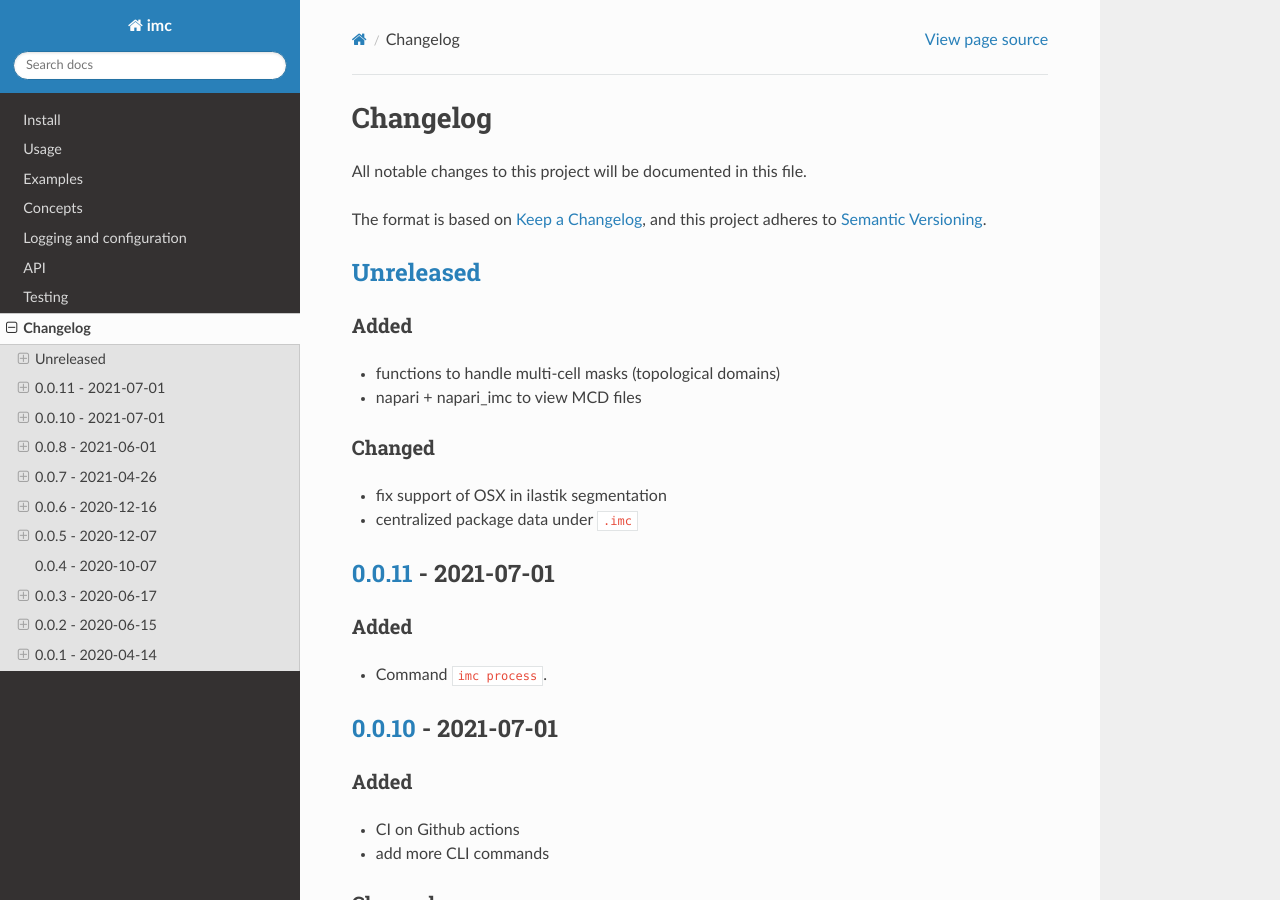
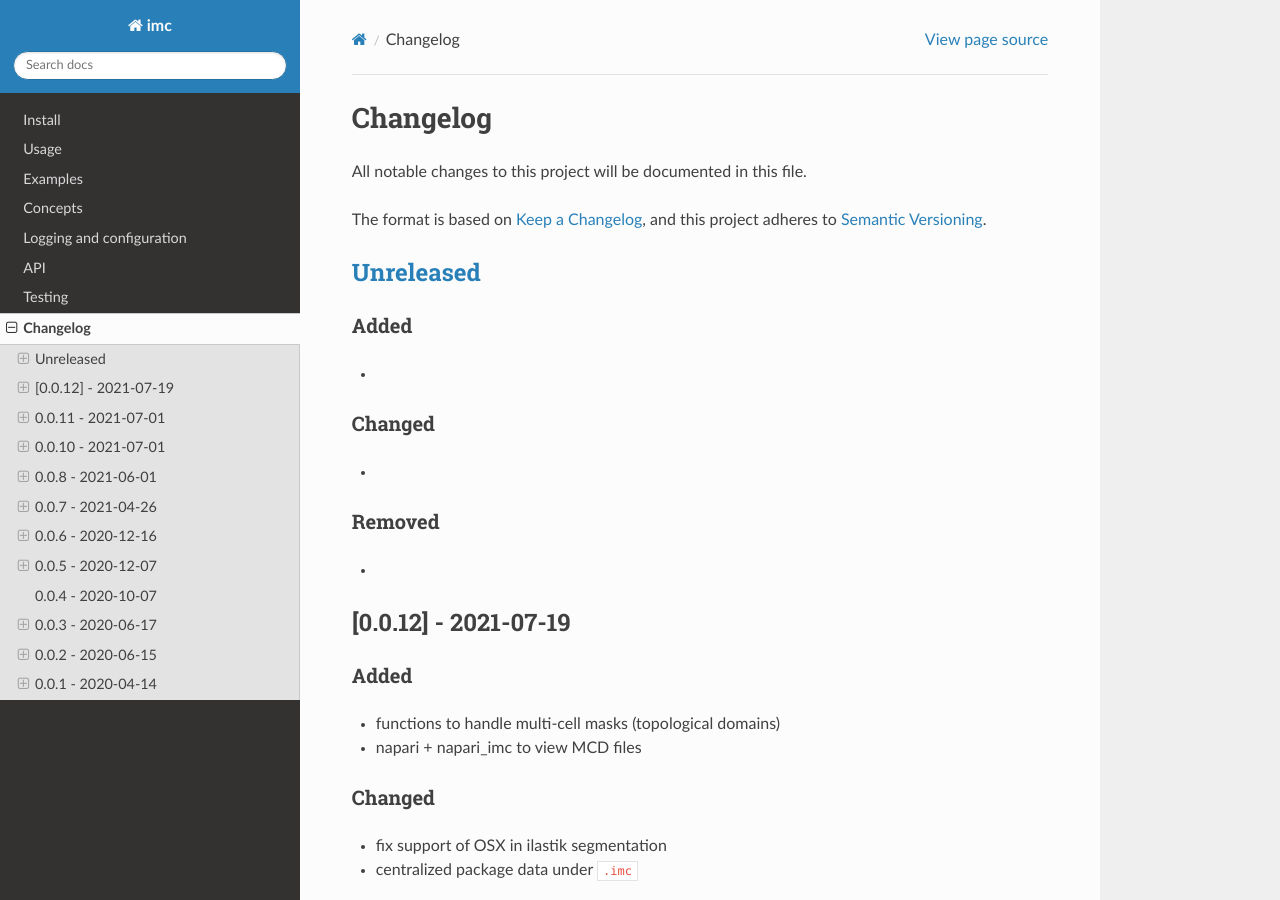
Before and after one commit to ElementoLab/imc, a Sphinx documentation site: the page built from docs/source/changelog.md, in a window 1280 px wide and 900 px high. Built offline with Sphinx 7.4.7 and the Read the Docs theme 2.0.0, drawn with Linux system fonts in a browser that asks for light colours.

Commit message:
bump version

```diff
--- a/docs/source/changelog.md
+++ b/docs/source/changelog.md
@@ -6,6 +6,14 @@ The format is based on [Keep a Changelog](https://keepachangelog.com/en/1.0.0/),
 and this project adheres to [Semantic Versioning](https://semver.org/spec/v2.0.0.html).
 
 ## [Unreleased]
+### Added
+-
+### Changed
+-
+### Removed
+-
+
+## [0.0.12] - 2021-07-19
 ### Added
 - functions to handle multi-cell masks (topological domains)
 - napari + napari_imc to view MCD files
@@ -49,6 +57,7 @@ and this project adheres to [Semantic Versioning](https://semver.org/spec/v2.0.0
 ### Changed
 - rasterized linecollection plots by default
 ### Removed
+-
 - graphics code that was abstracted to `seaborn_extensions` module
 
 ## [0.0.5] - 2020-12-07
```
